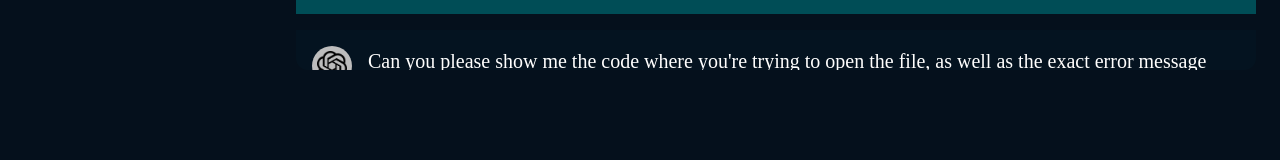
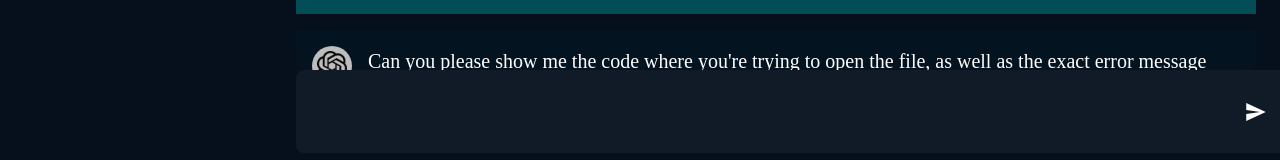
Before and after one commit to SX129/OpenAI-Chat-Bot, a React (Vite) app in the folder client/: page /chat in a window 1280 px wide. Shown: the part 574-734 px from the top of the page. Built offline with nearby package versions, Linux system fonts and the light colour scheme; no server answers.

Commit message:
Added icons, buttons, and input forms to chat box

```diff
--- a/client/src/pages/Chat.tsx
+++ b/client/src/pages/Chat.tsx
@@ -1,8 +1,9 @@
-import { Avatar, Box, Button, Typography } from "@mui/material";
+import { Avatar, Box, Button, IconButton, Typography } from "@mui/material";
 import React from "react";
 import { useAuth } from "../context/AuthContext";
 import { red } from "@mui/material/colors";
 import ChatItem from "../components/chat/ChatItem";
+import {IoMdSend} from 'react-icons/io';
 
 const chat_messages = [
   { role: "user", content: "Hello, how are you?" },
@@ -149,6 +150,33 @@
             <ChatItem content={chat.content} role={chat.role} key={index} />
           ))}
         </Box>
+        <div
+          style={{
+            width: "100%",
+            padding: "20px",
+            borderRadius: 8,
+            backgroundColor: "rgb(17, 27, 39)",
+            display: "flex",
+            margin: "auto",
+          }}
+        >
+          {" "}
+          <input
+            type="text"
+            style={{
+              width: "100%",
+              backgroundColor: "transparent",
+              padding: "10px",
+              border: "none",
+              outline: "none",
+              color: "white",
+              fontSize: "20px",
+            }}
+          />
+          <IconButton sx={{ml: "auto", color:"white"}}>
+            <IoMdSend />
+          </IconButton>
+        </div>
       </Box>
     </Box>
   );
```
